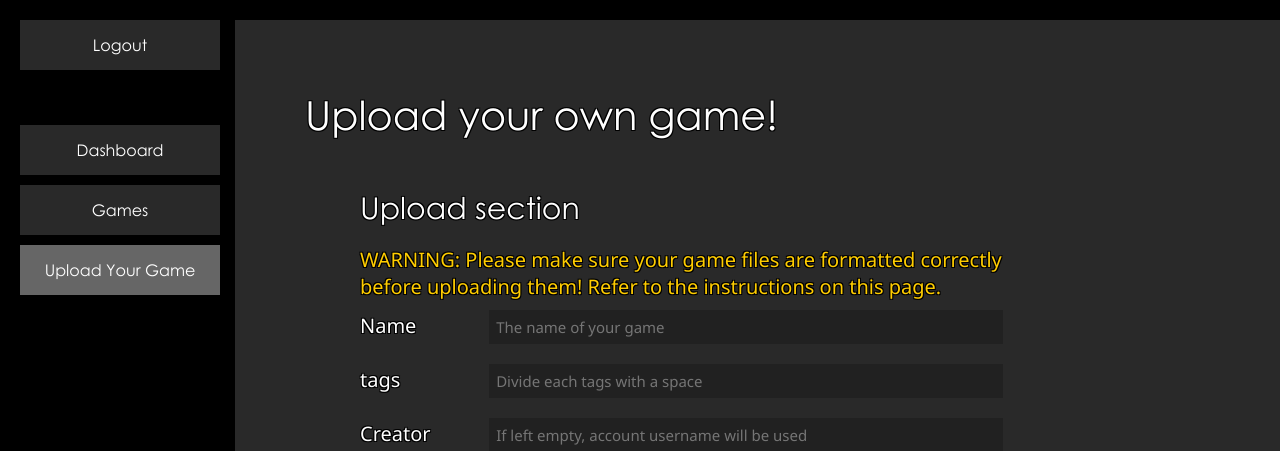
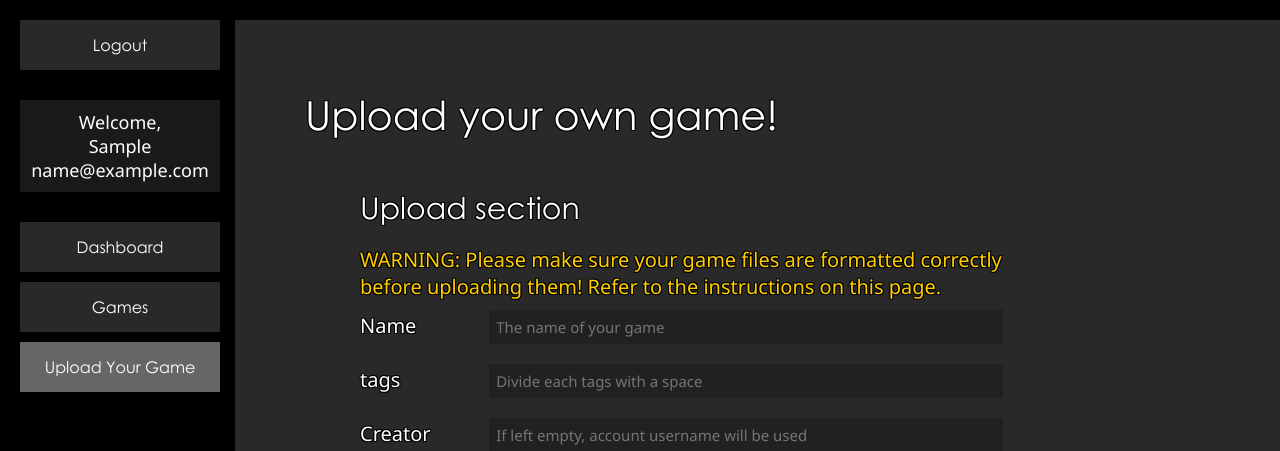
Before and after one commit to Quikers/Stedi, a PHP site: page /upload in a window 1280 px wide; the page is wider, and only the part inside the window is pictured. Shown: the top 451 px of that part. Run offline with PHP 8.4, Linux system fonts and the light colour scheme; the visitor is signed in with stand-in values (Sample User, id 1).

Commit message:
Website small bug fixes

```diff
--- a/Website/controllers/Upload.php
+++ b/Website/controllers/Upload.php
@@ -111,7 +111,7 @@ class Upload extends Controller {
                     $_POST["gameName"],
                     $_POST["gametags"],
                     $_POST["gameAuthor"],
-                    $_POST["gameDesc"],
+                    nl2br($_POST["gameDesc"]),
                     $this->base64_encode_image(
                         $_FILES["gameBackground"]["tmp_name"],
                         $extension[count($extension) - 1]
--- a/Website/public/css/default.css
+++ b/Website/public/css/default.css
@@ -102,8 +102,13 @@ a:hover {
     background: rgba(255,255,255, 0.16);
 }
 
-.li:first-child {
-    margin-bottom: 50px;
+.username {
+    text-align: center;
+    font-size: 18px;
+    margin: 25px 0;
+    padding: 10px 0;
+
+    background: rgba(255,255,255,0.1);
 }
 
 #nav {
@@ -194,7 +199,7 @@ input {
 
 #gameListContainer {
     position: relative;
-    top: 0;
+    top: 50px;
     right: 0;
     bottom: 0;
     left: 0;
--- a/Website/views/header.php
+++ b/Website/views/header.php
@@ -25,7 +25,8 @@
             <?php if ($_SESSION["loggedIn"] != true) { ?>
                 <div class="li <?= $this->title == "Home" ? "active" : "" ?>"><a href="<?= URL ?>home">Home</a></div>
             <?php } else { ?>
-                <div class="li"><a href="<?= URL ?>logout">Logout</a></div>
+                <div class="li"><a href="<?= URL ?>logout">Logout</a></div><br>
+                <div class="username">Welcome,<br><?= ucfirst($_SESSION["user"]["username"]) . "<br>" . $_SESSION["user"]["email"] ?></div>
                 <div class="li <?= $this->title == "Dashboard" ? "active" : "" ?>"><a href="<?= URL ?>dashboard">Dashboard</a></div>
                 <div class="li <?= $this->title == "Games" ? "active" : "" ?>"><a href="<?= URL ?>games">Games</a></div>
                 <div class="li <?= $this->title == "Upload" ? "active" : "" ?>"><a href="<?= URL ?>upload">Upload Your Game</a></div>
--- a/Website/views/upload/index.php
+++ b/Website/views/upload/index.php
@@ -25,9 +25,9 @@
             <label for="gameDesc">Description</label>
             <textarea type="text" name="gameDesc" id="gameDesc" placeholder="The description of your game" required></textarea><br>
             <label for="gameBackground">Background</label>
-            <input type="file" name="gameBackground" accept=".png" id="gameBackground"><br>
+            <input type="file" name="gameBackground" accept="image/*" id="gameBackground"><br>
             <label for="gameFile">Game files</label>
-            <input type="file" name="gameFile" id="gameFile" required><br>
+            <input type="file" name="gameFile" accept=".zip" id="gameFile" required><br>
             <input type="submit" name="submit" id="submit" value="Upload">
         </div>
     </form>
```
